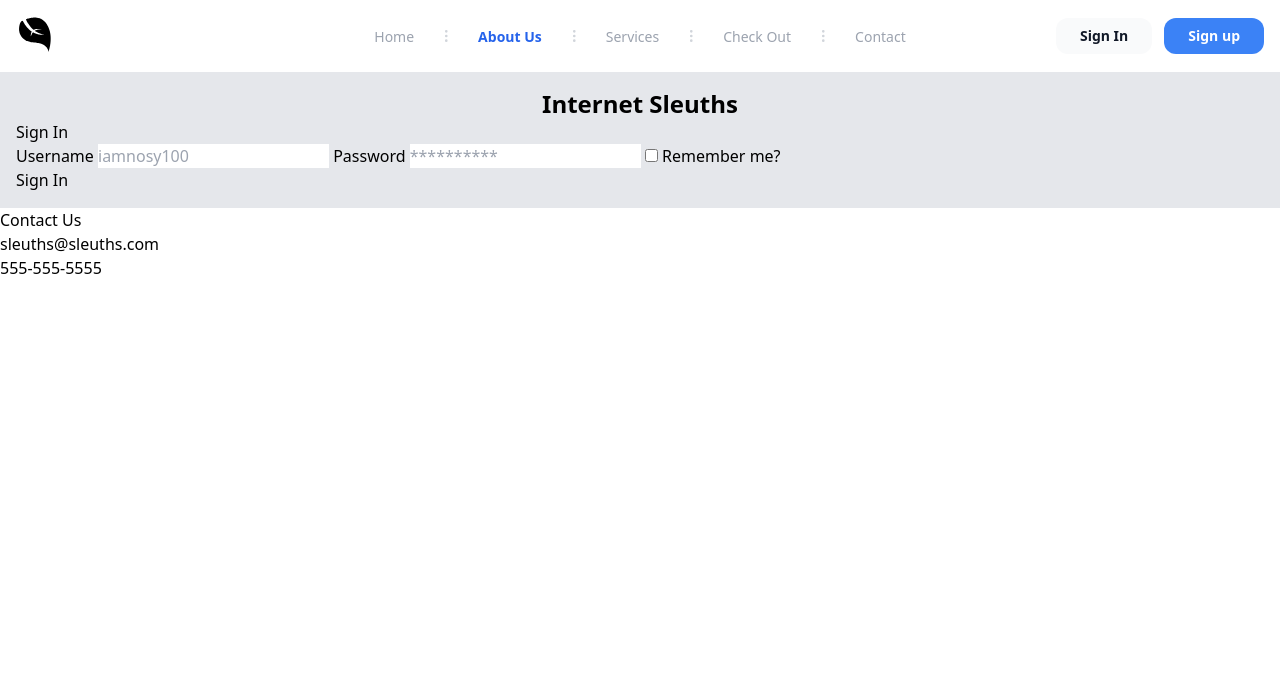
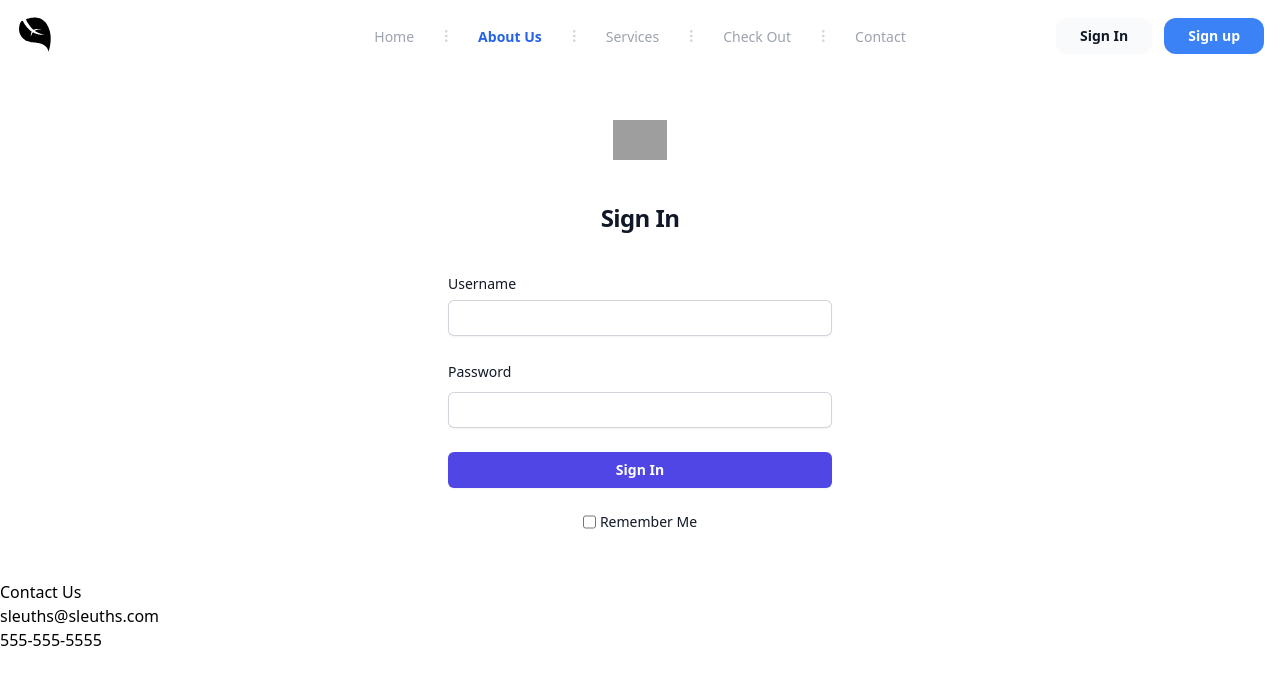
Before and after one commit to JoMcPherson/internetsleuths, a plain HTML site: page internetsleuths/pages/login.html in a window 1280 px wide. Drawn offline with nearby package versions, Linux system fonts and the light colour scheme; files that its build step writes are made by us from their sources; grey boxes are pictures that could not be loaded.

Commit message:
login page ui updated

```diff
--- a/internetsleuths/pages/login.html
+++ b/internetsleuths/pages/login.html
@@ -226,22 +226,40 @@
       </nav>
     </div>
     <main>
-      <div class="bg-gray-200 p-4">
-        <h1 class="text-2xl font-bold text-center">Internet Sleuths</h1>
-        <h2>Sign In</h2>
-        <form>
-            <label for="username">Username</label>
-            <input id="username" type="text" placeholder="iamnosy100"></input>
-            <label for="password">Password</label>
-            <input id="password" type="password" placeholder="**********"></input>
+      <div class="flex min-h-full flex-col justify-center px-6 py-12 lg:px-8">
+        <div class="sm:mx-auto sm:w-full sm:max-w-sm">
+          <img class="mx-auto h-10 w-auto" src="https://tailwindui.com/img/logos/mark.svg?color=indigo&shade=600" alt="Your Company">
+          <h2 class="mt-10 text-center text-2xl font-bold leading-9 tracking-tight text-gray-900">Sign In</h2>
+        </div>
 
-             <input type="checkbox" id="remember" name="remember">
-             <label for="remember">Remember me?</label><br>
+        <div class="mt-10 sm:mx-auto sm:w-full sm:max-w-sm">
+          <form class="space-y-6" action="#" method="POST">
+            <div>
+                <label for="username" class="block text-sm font-medium leading-4 text-gray-900">Username</label>
+                <div class="mt-2">
+                  <input id="username" name="username" type="text" autocomplete="username" required class="block w-full rounded-md border-0 py-1.5 text-gray-900 shadow-sm ring-1 ring-inset ring-gray-300 placeholder:text-gray-400 focus:ring-2 focus:ring-inset focus:ring-indigo-600 sm:text-sm sm:leading-6">
+                </div>
+              </div>
 
-            <button type="submit">Sign In</button>
+            <div>
+              <div class="flex items-center justify-between">
+                <label for="password" class="block text-sm font-medium leading-6 text-gray-900">Password</label>
+              </div>
+              <div class="mt-2">
+                <input id="password" name="password" type="password" autocomplete="current-password" required class="block w-full rounded-md border-0 py-1.5 text-gray-900 shadow-sm ring-1 ring-inset ring-gray-300 placeholder:text-gray-400 focus:ring-2 focus:ring-inset focus:ring-indigo-600 sm:text-sm sm:leading-6">
+              </div>
+            </div>
 
-        </form>
-      </div>
+            <div>
+              <button type="submit" class="flex w-full justify-center rounded-md bg-indigo-600 px-3 py-1.5 text-sm font-semibold leading-6 text-white shadow-sm hover:bg-indigo-500 focus-visible:outline focus-visible:outline-2 focus-visible:outline-offset-2 focus-visible:outline-indigo-600">Sign In</button>
+            </div>
+            <div class="flex justify-center">
+              <input type="checkbox" id="remember" name="remember">
+              <label class="text-sm ml-1 text-gray-900" for="remember">Remember Me</label>
+            </div>
+
+
+          </form>
     </main>
   </body>
   <footer>
```
